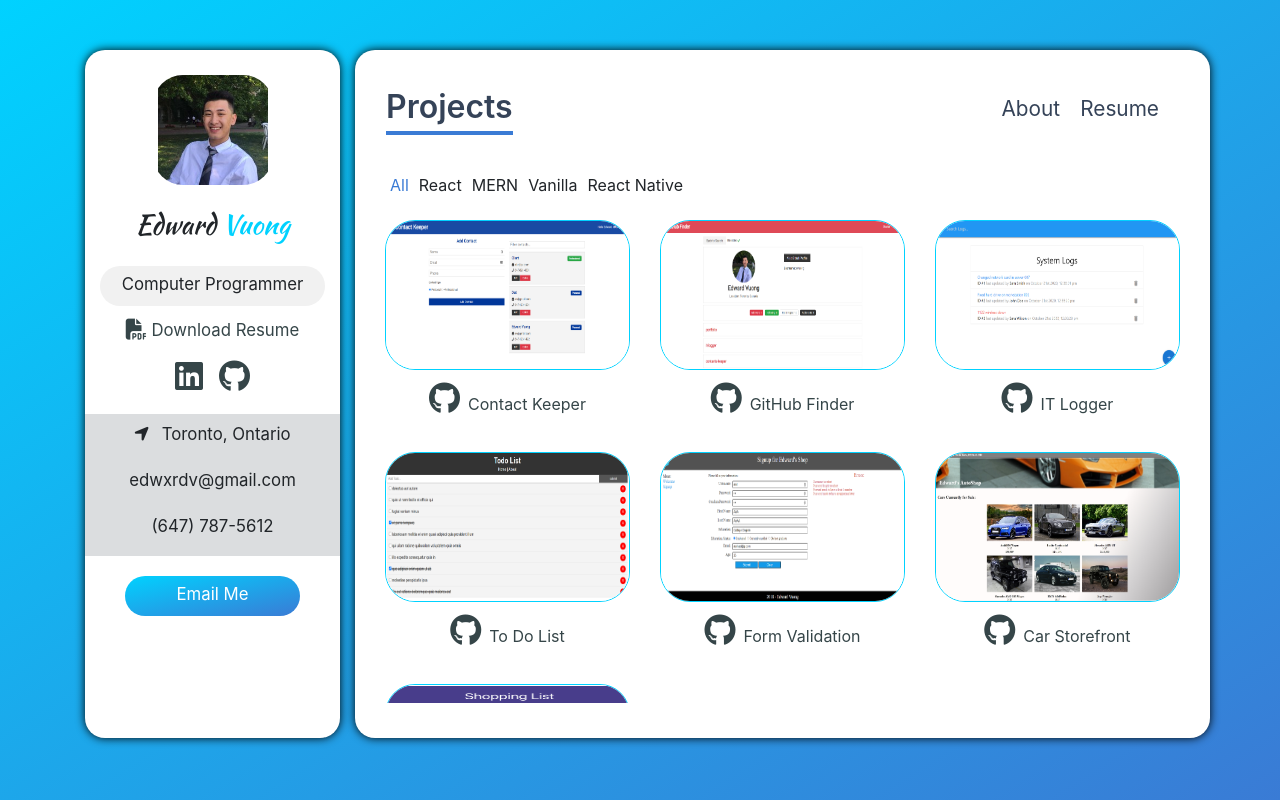
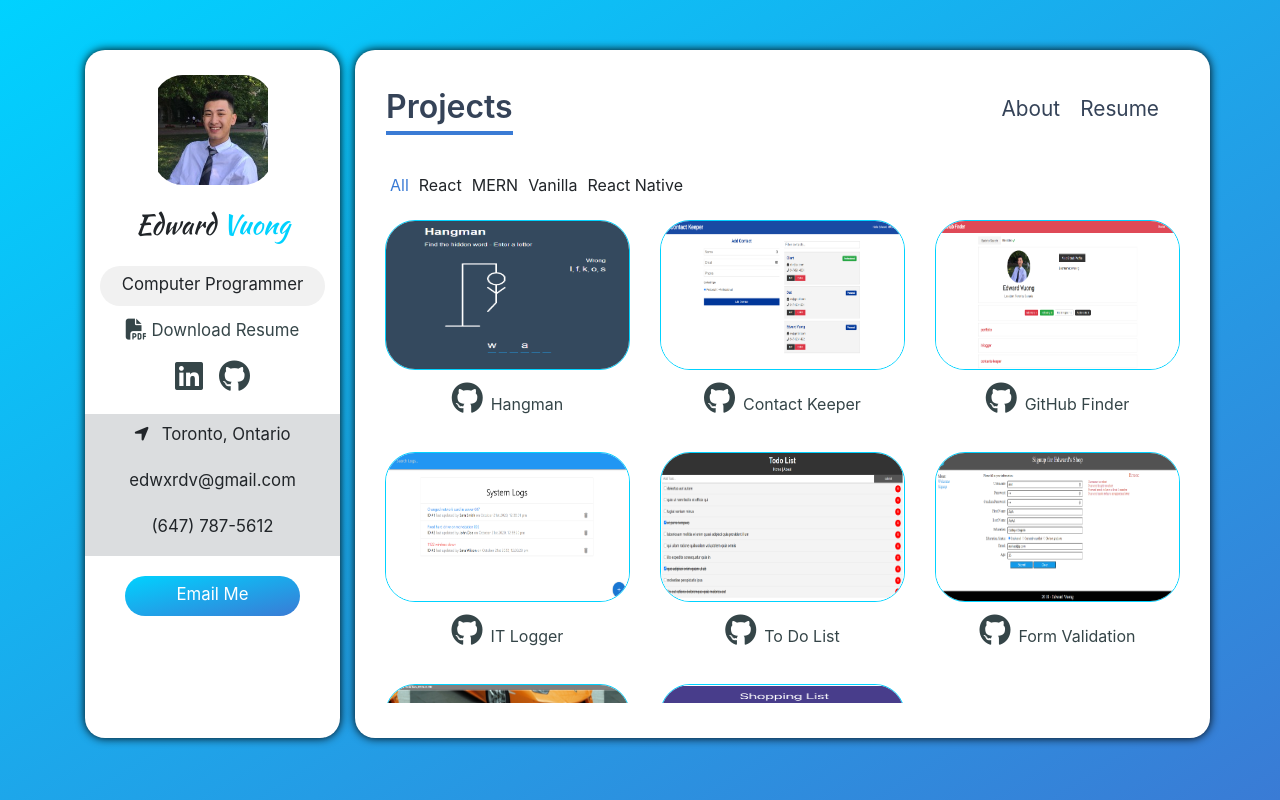
Before and after one commit to evuong/portfolio, a React (Create React App) app: page /projects in a window 1280 px wide. Built offline with nearby package versions, Linux system fonts and the light colour scheme.

Commit message:
added hangman project

```diff
--- a/src/data/projects_data.js
+++ b/src/data/projects_data.js
@@ -5,8 +5,16 @@ import todo_list from '../assets/projects_images/todo_list.png';
 import form_validation from '../assets/projects_images/form_validation.png';
 import storefront from '../assets/projects_images/storefront.jpg';
 import shopping_list from '../assets/projects_images/shopping_list.png';
+import hangman from '../assets/projects_images/hangman.png';
 
 const projects_data = [
+  {
+    name: 'Hangman',
+    image: hangman,
+    deployed_url: 'https://hangman432.netlify.app/',
+    github_url: 'https://github.com/evuong/hangman',
+    category: ['React']
+  },
   {
     name: 'Contact Keeper',
     image: contact_keeper,
```
Also changed, not shown: src/assets/projects_images/hangman.png (added), 1 other file (tests, documents, lock files or other folders).
